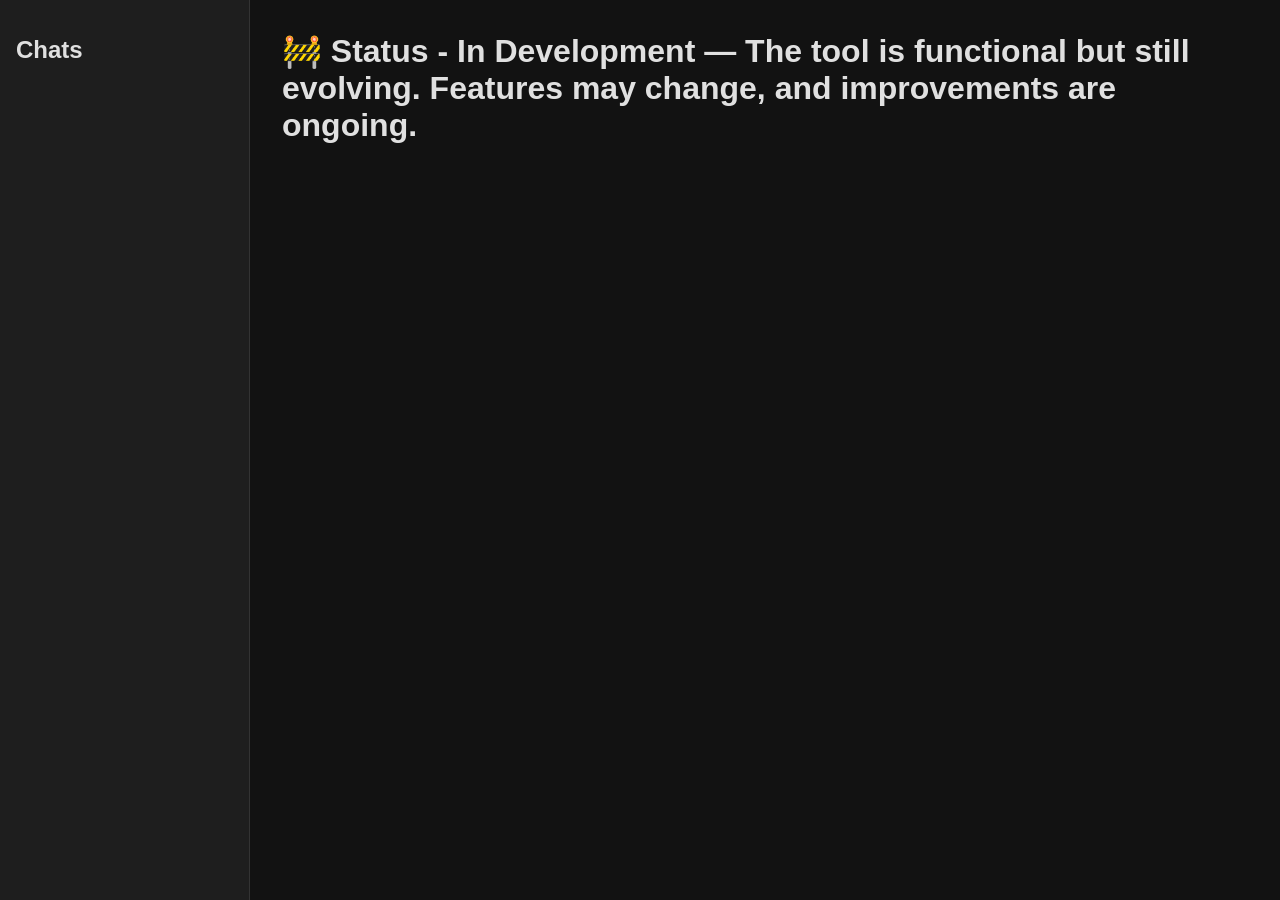
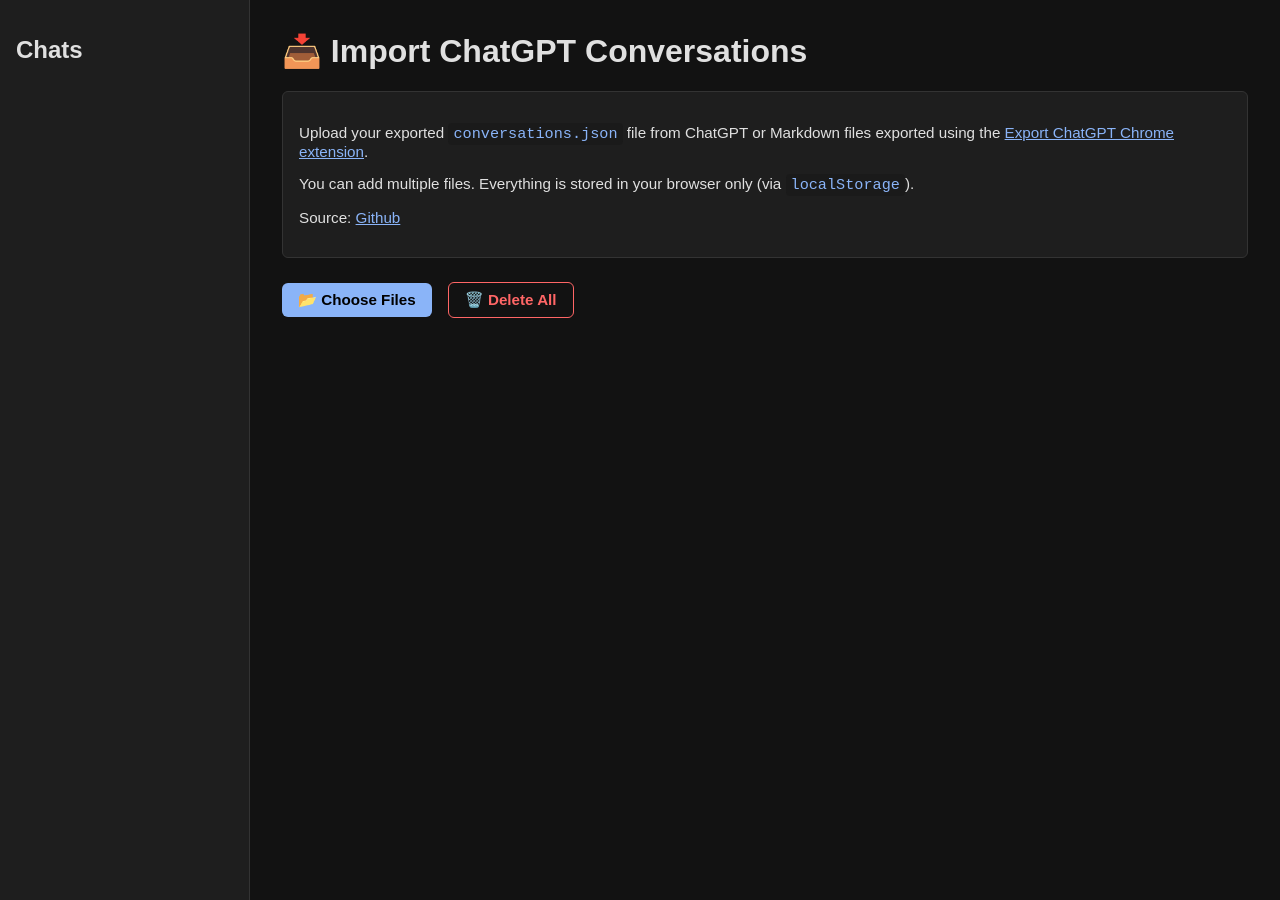
Before and after one commit to syazarilasyraf/log.syazarilasyraf.com, a Jekyll site: the page built from index.md, in a window 1280 px wide. Built offline with Jekyll 4.4.1, drawn with Linux system fonts in a browser that asks for light colours.

Commit message:
Live site
Allow users to upload their own conversations.json or markdown files directly on the homepage — processing done entirely in-browser with no server

````diff
--- a/_layouts/default.html
+++ b/_layouts/default.html
@@ -0,0 +1,221 @@
+<!DOCTYPE html>
+<html lang="en">
+<head>
+  <meta charset="UTF-8" />
+  <title>log</title>
+  <style>
+    :root {
+      --bg: #121212;
+      --bg-light: #1e1e1e;
+      --fg: #e0e0e0;
+      --border: #333;
+      --highlight: #1a1a1a;
+      --link: #8ab4f8;
+      --accent: #252525;
+    }
+
+    body {
+      display: flex;
+      font-family: sans-serif;
+      margin: 0;
+      background-color: var(--bg);
+      color: var(--fg);
+    }
+
+    aside {
+      width: 250px;
+      padding: 1rem;
+      background-color: var(--bg-light);
+      border-right: 1px solid var(--border);
+      overflow-y: auto;
+      height: 100vh;
+      box-sizing: border-box;
+    }
+
+    aside ul#chat-list {
+      list-style: none;
+      padding-left: 0;
+      margin: 0;
+    }
+
+    aside ul#chat-list li {
+      margin-bottom: 0.5rem;
+    }
+
+    main {
+      flex: 1;
+      padding: 2rem;
+      overflow-y: auto;
+      height: 100vh;
+      box-sizing: border-box;
+      background-color: var(--bg);
+    }
+
+    h1 {
+      margin-top: 0;
+    }
+
+    details {
+      margin-bottom: 1rem;
+      max-width: 100%;
+      border: 1px solid var(--border);
+      border-radius: 6px;
+      background-color: var(--highlight);
+    }
+
+    details summary {
+      cursor: pointer;
+      font-weight: bold;
+      background-color: var(--accent);
+      padding: 0.5rem 1rem;
+      user-select: none;
+    }
+
+    .chat-msg-box {
+      padding: 1rem;
+      white-space: pre-wrap;
+    }
+
+    .question-box {
+      margin-right: auto;
+    }
+
+    .answer-box {
+      margin-left: auto;
+    }
+
+    .question-align {
+      display: flex;
+      justify-content: flex-start;
+    }
+
+    .answer-align {
+      display: flex;
+      justify-content: flex-end;
+    }
+
+    aside h3 {
+      margin: 1rem 0 0.5rem 0;
+      font-weight: bold;
+      border-bottom: 1px solid var(--border);
+      padding-bottom: 0.3rem;
+      color: var(--link);
+    }
+
+    #chatList {
+    list-style: none;
+    padding: 0;
+    margin: 0;
+    }
+
+    .chat-entry {
+    padding: 5px 10px;
+    cursor: pointer;
+    border-radius: 4px;
+    margin: 2px 0;
+    }
+
+    .chat-entry:hover {
+    background-color: #f0f0f0;
+    }
+
+    aside h3 {
+    margin-top: 12px;
+    margin-bottom: 4px;
+    }
+
+    .intro-box {
+    background-color: var(--bg-light);
+    padding: 1rem;
+    border-radius: 6px;
+    margin-bottom: 1.5rem;
+    font-size: 0.95rem;
+    border: 1px solid var(--border);
+    color: var(--fg);
+    }
+
+    .intro-box code {
+    background: var(--highlight);
+    padding: 2px 5px;
+    border-radius: 4px;
+    color: var(--link);
+    }
+
+    .intro-box a {
+    color: var(--link);
+    text-decoration: underline;
+    }
+
+    .upload-controls {
+    display: flex;
+    align-items: center;
+    gap: 1rem;
+    margin-bottom: 2rem;
+    flex-wrap: wrap;
+    }
+
+    .upload-btn {
+    background-color: var(--link);
+    color: black;
+    padding: 0.5rem 1rem;
+    border-radius: 6px;
+    cursor: pointer;
+    font-size: 0.95rem;
+    font-weight: bold;
+    display: inline-block;
+    transition: background-color 0.2s;
+    }
+
+    .upload-btn:hover {
+    background-color: #5a9cf0;
+    }
+
+    .delete-btn {
+    background: transparent;
+    color: #ff6666;
+    border: 1px solid #ff6666;
+    border-radius: 6px;
+    padding: 0.5rem 1rem;
+    cursor: pointer;
+    font-size: 0.95rem;
+    font-weight: bold;
+    transition: background-color 0.2s;
+    }
+
+    .delete-btn:hover {
+    background-color: rgba(255, 102, 102, 0.1);
+    }
+
+  </style>
+
+</head>
+<body>
+
+    <aside>
+    <h2>Chats</h2>
+        <div id="chatList"></div>
+    </aside>
+
+<main>
+  <h1>📥 Import ChatGPT Conversations</h1>
+
+  <div class="intro-box">
+    <p>Upload your exported <code>conversations.json</code> file from ChatGPT or Markdown files exported using the <a href='https://chromewebstore.google.com/detail/exportgpt-export-chatgpt/jamcijfplmgbngnppdhmbbogjebgfimn'>Export ChatGPT Chrome extension</a>.</p>
+    <p>You can add multiple files. Everything is stored in your browser only (via <code>localStorage</code>).</p>
+    <p>Source: <a href="https://github.com/syazarilasyraf/log.syazarilasyraf.com">Github</a></p>
+  </div>
+
+  <div class="upload-controls">
+    <label class="upload-btn">
+      📂 Choose Files
+      <input type="file" id="fileInput" accept=".json,.md" multiple hidden>
+    </label>
+    <button onclick="clearAllChats()" class="delete-btn">🗑️ Delete All</button>
+  </div>
+
+  <section id="chatContainer" class="chat-container"></section>
+</main>
+
+  <script src="/assets/js/chat-uploader.js"></script>
+</body>
+</html>
--- /dev/null
+++ b/assets/js/chat-uploader.js
@@ -0,0 +1,270 @@
+// chat-uploader.js
+
+function clearAllChats() {
+  localStorage.removeItem('uploadedChats');
+  renderChatList();
+}
+
+function deleteChat(index) {
+  const chats = getStoredChats();
+  chats.splice(index, 1);
+  localStorage.setItem('uploadedChats', JSON.stringify(chats));
+  renderChatList();
+}
+
+function getStoredChats() {
+  const stored = localStorage.getItem('uploadedChats');
+  return stored ? JSON.parse(stored) : [];
+}
+
+function renderChatList() {
+  const chats = getStoredChats();
+  const chatList = document.getElementById('chatList');
+  chatList.innerHTML = '';
+
+  const now = new Date();
+  const currentYear = now.getFullYear();
+
+  const sections = {
+    today: [],
+    yesterday: [],
+    last7: [],
+    last30: [],
+    months: {},
+    years: {}
+  };
+
+  const monthNames = [
+    "January", "February", "March", "April", "May", "June",
+    "July", "August", "September", "October", "November", "December"
+  ];
+
+  chats.forEach((chat, index) => {
+    const rawDate = chat.date || chat.timestamp || chat.createdAt;
+    const date = new Date(rawDate);
+    if (isNaN(date)) return;
+
+    const diffMs = now - date;
+    const diffDays = Math.floor(diffMs / (1000 * 60 * 60 * 24));
+    const year = date.getFullYear();
+    const monthName = monthNames[date.getMonth()];
+
+    const entry = document.createElement('div');
+    entry.className = 'chat-entry';
+    entry.textContent = chat.title || `Chat ${index + 1}`;
+    entry.setAttribute('data-index', index);
+
+    entry.onclick = () => {
+      const container = document.getElementById('chatContainer');
+      container.innerHTML = '';
+      displayChat(index);
+    };
+
+    if (diffDays === 0) {
+      sections.today.push(entry);
+    } else if (diffDays === 1) {
+      sections.yesterday.push(entry);
+    } else if (diffDays <= 7) {
+      sections.last7.push(entry);
+    } else if (diffDays <= 30) {
+      sections.last30.push(entry);
+    } else if (year === currentYear) {
+      if (!sections.months[monthName]) sections.months[monthName] = [];
+      sections.months[monthName].push(entry);
+    } else {
+      if (!sections.years[year]) sections.years[year] = [];
+      sections.years[year].push(entry);
+    }
+  });
+
+  function renderSection(title, entries) {
+    if (!entries.length) return;
+    const section = document.createElement('div');
+    section.className = 'chat-section';
+    const header = document.createElement('h3');
+    header.textContent = title;
+    section.appendChild(header);
+    entries.forEach(entry => section.appendChild(entry));
+    chatList.appendChild(section);
+  }
+
+  renderSection('Today', sections.today);
+  renderSection('Yesterday', sections.yesterday);
+  renderSection('Last 7 Days', sections.last7);
+  renderSection('Last 30 Days', sections.last30);
+
+  for (const [month, entries] of Object.entries(sections.months)) {
+    renderSection(month, entries);
+  }
+
+  for (const [year, entries] of Object.entries(sections.years)) {
+    renderSection(year, entries);
+  }
+}
+
+// 👇 NEW version of displayChat()
+function displayChat(index) {
+  const chats = getStoredChats();
+  const chat = chats[index];
+  const chatContainer = document.getElementById('chatContainer');
+  chatContainer.innerHTML = '';
+
+  const details = document.createElement('details');
+  const summary = document.createElement('summary');
+  summary.textContent = chat.title || `Chat ${index + 1}`;
+
+  const content = document.createElement('div');
+  content.classList.add('chat-content');
+
+  if (chat.messages) {
+    chat.messages.forEach(message => {
+      const role = document.createElement('div');
+      role.className = `message ${message.role}`;
+      role.innerHTML = `<strong>${message.role}:</strong> ${formatMessageContent(message.content)}`;
+      content.appendChild(role);
+    });
+  } else if (chat.content) {
+    const parser = new DOMParser();
+    const doc = parser.parseFromString(chat.content, 'text/html');
+    const rawMessages = [...doc.querySelectorAll('.chat-msg')];
+
+    for (let i = 0; i < rawMessages.length; i += 2) {
+      const q = rawMessages[i];
+      const a = rawMessages[i + 1];
+      const qText = q?.textContent?.trim();
+      const aText = a?.textContent?.trim();
+
+      if (!qText && !aText) continue;
+
+      const row = document.createElement('div');
+      row.className = 'chat-row';
+
+      if (qText) {
+        const qDetails = document.createElement('details');
+        qDetails.className = 'half-box';
+        const qSummary = document.createElement('summary');
+        qSummary.textContent = qText.slice(0, 100);
+        const qBox = document.createElement('div');
+        qBox.className = 'chat-msg-box question-box';
+        qBox.innerHTML = q.innerHTML;
+        qDetails.appendChild(qSummary);
+        qDetails.appendChild(qBox);
+        row.appendChild(qDetails);
+      }
+
+      if (aText) {
+        const aDetails = document.createElement('details');
+        aDetails.className = 'half-box';
+        const aSummary = document.createElement('summary');
+        aSummary.textContent = aText.slice(0, 100);
+        const aBox = document.createElement('div');
+        aBox.className = 'chat-msg-box answer-box';
+        aBox.innerHTML = a.innerHTML;
+        aDetails.appendChild(aSummary);
+        aDetails.appendChild(aBox);
+        row.appendChild(aDetails);
+      }
+
+      content.appendChild(row);
+    }
+  }
+
+  details.appendChild(summary);
+  details.appendChild(content);
+  chatContainer.appendChild(details);
+}
+
+function parseMarkdown(text) {
+  const blocks = text.split(/\*\*\s*(You|ChatGPT)\s*:\s*\*\*/i);
+  let messages = [];
+  let role = null;
+
+  for (let i = 0; i < blocks.length; i++) {
+    if (i % 2 === 1) {
+      role = blocks[i].trim().toLowerCase() === 'you' ? 'you' : 'assistant';
+    } else if (blocks[i].trim() !== '') {
+      const msg = blocks[i].trim().replace(/~~~/g, '');
+      const html = applySyntaxHighlighting(msg);
+      messages.push(`<div class="chat-msg" data-role="${role}">${html}</div>`);
+    }
+  }
+
+  return messages.join('\n\n');
+}
+
+function parseJSONChats(jsonText) {
+  const data = JSON.parse(jsonText);
+  return data.map((conv, index) => {
+    const messages = Object.values(conv.mapping || {}).map(m => m.message).filter(Boolean);
+    const parts = messages.map(msg => {
+      const role = msg?.author?.role || 'unknown';
+      const label = role === 'user' ? 'you' : role;
+      const contentParts = msg?.content?.parts || [];
+      const safeText = Array.isArray(contentParts) ? contentParts.join('\n') : '';
+      const html = applySyntaxHighlighting(safeText);
+      return `<div class="chat-msg" data-role="${label}">${html}</div>`;
+    });
+
+    const titleMsg = messages.find(m => m?.author?.role === 'user');
+    const title = titleMsg?.content?.parts?.[0]?.slice(0, 50) || `Chat ${index + 1}`;
+    const timestamp = conv.create_time ? new Date(conv.create_time * 1000).toISOString() : new Date().toISOString();
+
+    return {
+      title,
+      content: parts.join('\n\n'),
+      createdAt: timestamp
+    };
+  });
+}
+
+function applySyntaxHighlighting(text) {
+  return text.replace(/```(\w+)?\n([\s\S]*?)```/g, (match, lang = 'plaintext', code) => {
+    if (typeof Prism === 'undefined') return match;
+    const grammar = Prism.languages[lang] || Prism.languages.plaintext;
+    const highlighted = Prism.highlight(code, grammar, lang);
+    return `<pre><code class="language-${lang}">${highlighted}</code></pre>`;
+  });
+}
+
+function formatMessageContent(content) {
+  return applySyntaxHighlighting(content);
+}
+
+function handleFileUpload(file) {
+  const reader = new FileReader();
+
+  reader.onload = function (e) {
+    let newChats = [];
+    try {
+      if (file.name.endsWith('.json')) {
+        newChats = parseJSONChats(e.target.result);
+      } else if (file.name.endsWith('.md')) {
+        newChats.push({
+          title: file.name.replace('.md', ''),
+          content: parseMarkdown(e.target.result),
+          createdAt: new Date().toISOString()
+        });
+      }
+    } catch (err) {
+      alert(`Error parsing ${file.name}: ${err.message}`);
+      return;
+    }
+
+    const existing = getStoredChats();
+    const combined = [...existing, ...newChats];
+    localStorage.setItem('uploadedChats', JSON.stringify(combined));
+    renderChatList();
+  };
+
+  reader.readAsText(file);
+}
+
+window.onload = function () {
+  document.getElementById('fileInput').addEventListener('change', function (e) {
+    for (const file of e.target.files) {
+      handleFileUpload(file);
+    }
+  });
+
+  renderChatList();
+};
--- a/index.md
+++ b/index.md
@@ -1,4 +1,4 @@
 ---
-layout: chat
-title: 🚧 Status - In Development — The tool is functional but still evolving. Features may change, and improvements are ongoing.
+layout: default
+title: log
 ---
````
Also changed, not shown: readme.md.
